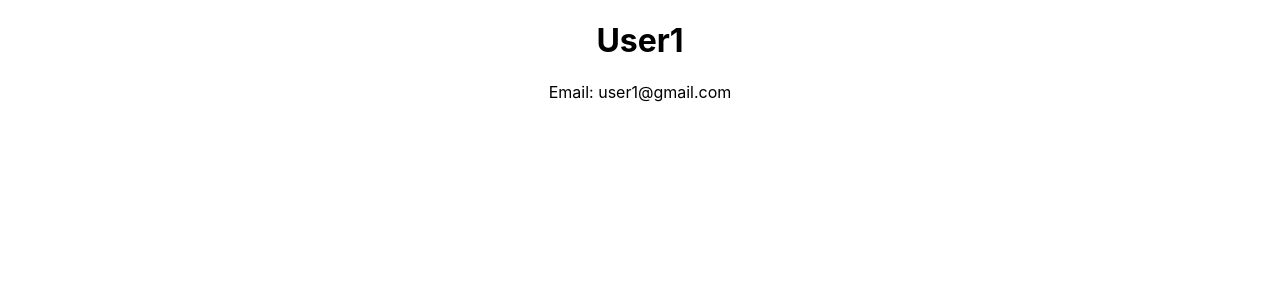
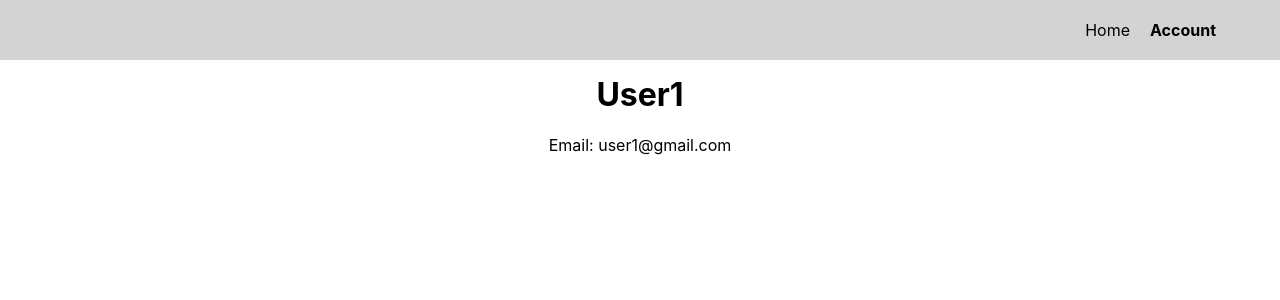
Before and after one commit to KindredPrime/cooking-blog, a React (Create React App) app: page /account in a window 1280 px wide. Shown: the top 300 px of the page. Built offline with nearby package versions, Linux system fonts and the light colour scheme.

Commit message:
Create Nav component

```diff
--- a/src/App.css
+++ b/src/App.css
@@ -4,5 +4,5 @@ body {
 }
 
 main {
-  margin: 0 10% 0 10%;
+  margin: 75px 10% 0 10%;
 }
--- a/src/App.jsx
+++ b/src/App.jsx
@@ -1,4 +1,5 @@
 import { Route } from 'react-router-dom';
+import Nav from './Nav/index';
 import Home from './Home/index';
 import Account from './Account/index';
 import './App.css';
@@ -6,6 +7,8 @@ import './App.css';
 function App() {
   return (
     <div className="App">
+      <Nav />
+
       <Route exact path="/" component={Home} />
       <Route
         path="/account"
--- /dev/null
+++ b/src/Nav/index.css
@@ -0,0 +1,20 @@
+.Nav {
+  background-color: lightgray;
+  position: fixed;
+  top: 0;
+  right: 0;
+  left: 0;
+  display: flex;
+  justify-content: flex-end;
+  padding: 20px 5% 20px 5%;
+}
+
+.Nav a {
+  margin-left: 20px;
+  color: black;
+  text-decoration: none;
+}
+
+.Nav a.active {
+  font-weight: bold;
+}
--- /dev/null
+++ b/src/Nav/index.jsx
@@ -0,0 +1,13 @@
+import { NavLink } from 'react-router-dom';
+import './index.css';
+
+function Nav() {
+  return (
+    <nav className="Nav">
+      <NavLink exact to="/">Home</NavLink>
+      <NavLink to="/account">Account</NavLink>
+    </nav>
+  );
+}
+
+export default Nav;
```
Also changed, not shown: 2 other files (tests, documents, lock files or other folders).
